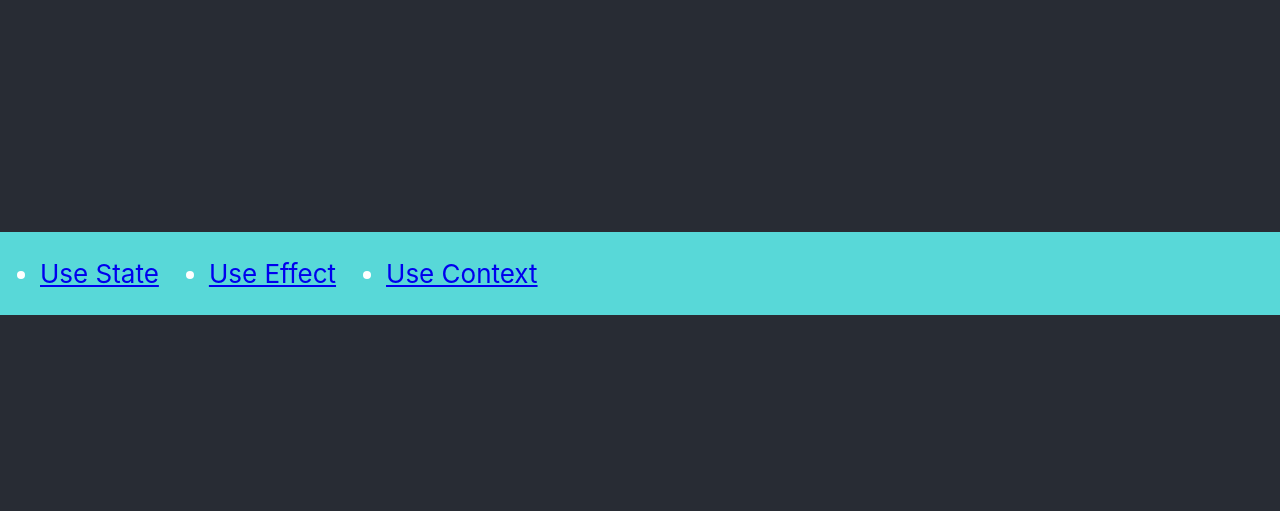
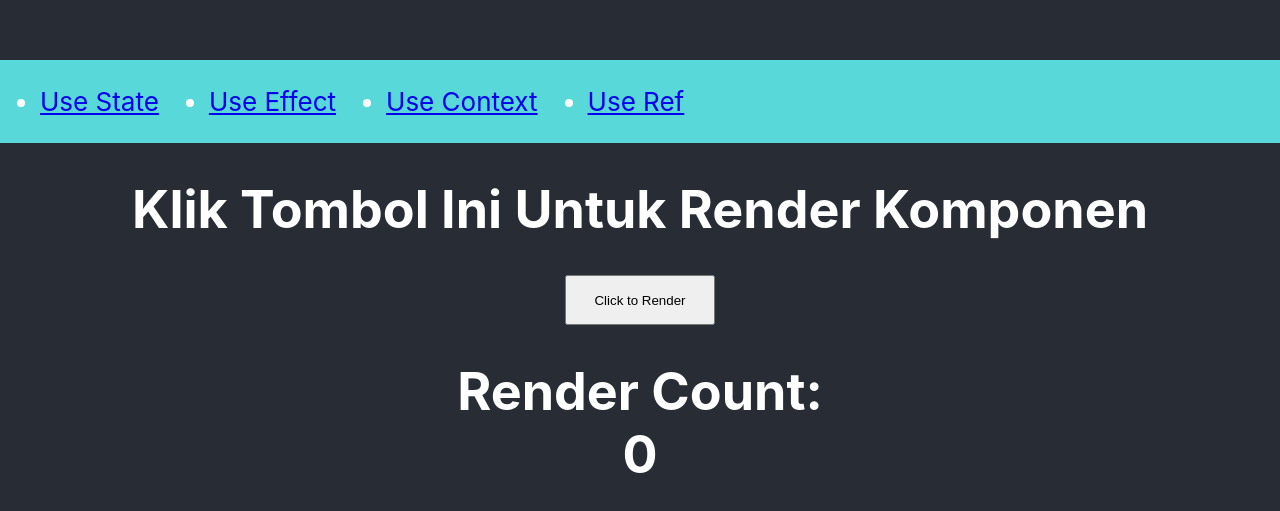
Before and after one commit to fachrul990/tugas_modul4_kel9, a React (Create React App) app: page /ref in a window 1280 px wide. Shown: the part 127-638 px from the top of the page. Built offline with nearby package versions, Linux system fonts and the light colour scheme.

Commit message:
add useRef
menambahkan react hooks useRef, update pada app.js, dan melakukan perbaikan pada folder learn-useEffect

```diff
--- a/src/App.js
+++ b/src/App.js
@@ -6,6 +6,7 @@ import { BrowserRouter as Router, Routes, Route, Link } from "react-router-dom";
 import Movie from './learn-useState/index';
 import Effect from './learn-useEffect/index';
 import Context from './learn-useContext/index';
+import Ref from './learn-useRef/index';
 
 function App() {
   return (
@@ -23,12 +24,16 @@ function App() {
             <li className='li'>
               <Link to="/context">Use Context</Link>
             </li>
+            <li>
+            <Link to="/ref">Use Ref</Link>
+            </li>
           </ul>
         </nav>
         <Routes>
             <Route path='/' exact element={<Movie />} />
             <Route path='/effect' exact element={<Effect />} />
             <Route path='/context' exact element={<Context />} />
+            <Route path='/ref' exact element={<Ref />} />
         </Routes>
       </div>
     </Router>
--- a/src/learn-useEffect/index.js
+++ b/src/learn-useEffect/index.js
@@ -1,5 +1,5 @@
 import { useRef, useState, useEffect } from "react";
-import "./Index.css";
+import "./index.css";
 
 const App = () => {
   const inputX = useRef(0);
--- /dev/null
+++ b/src/learn-useRef/index.js
@@ -0,0 +1,25 @@
+import { useState, useEffect, useRef } from "react";
+
+export default function Ref() {
+  const [click, setClick] = useState(0);
+  const count = useRef(0);
+
+  useEffect(() => {
+    count.current = count.current + 1;
+  });
+
+  const handleClick = () => {
+    setClick(count.current);
+  };
+
+  return (
+    <>
+      <h1>Klik Tombol Ini Untuk Render Komponen</h1>
+      <button style={{ height: 50, width: 150 }} onClick={handleClick}>
+        Click to Render
+      </button>
+      <h1 style={{ marginBottom: 0 }}>Render Count: </h1>
+      <h1 style={{ margin: 0 }}>{count.current}</h1>
+    </>
+  );
+}
```
